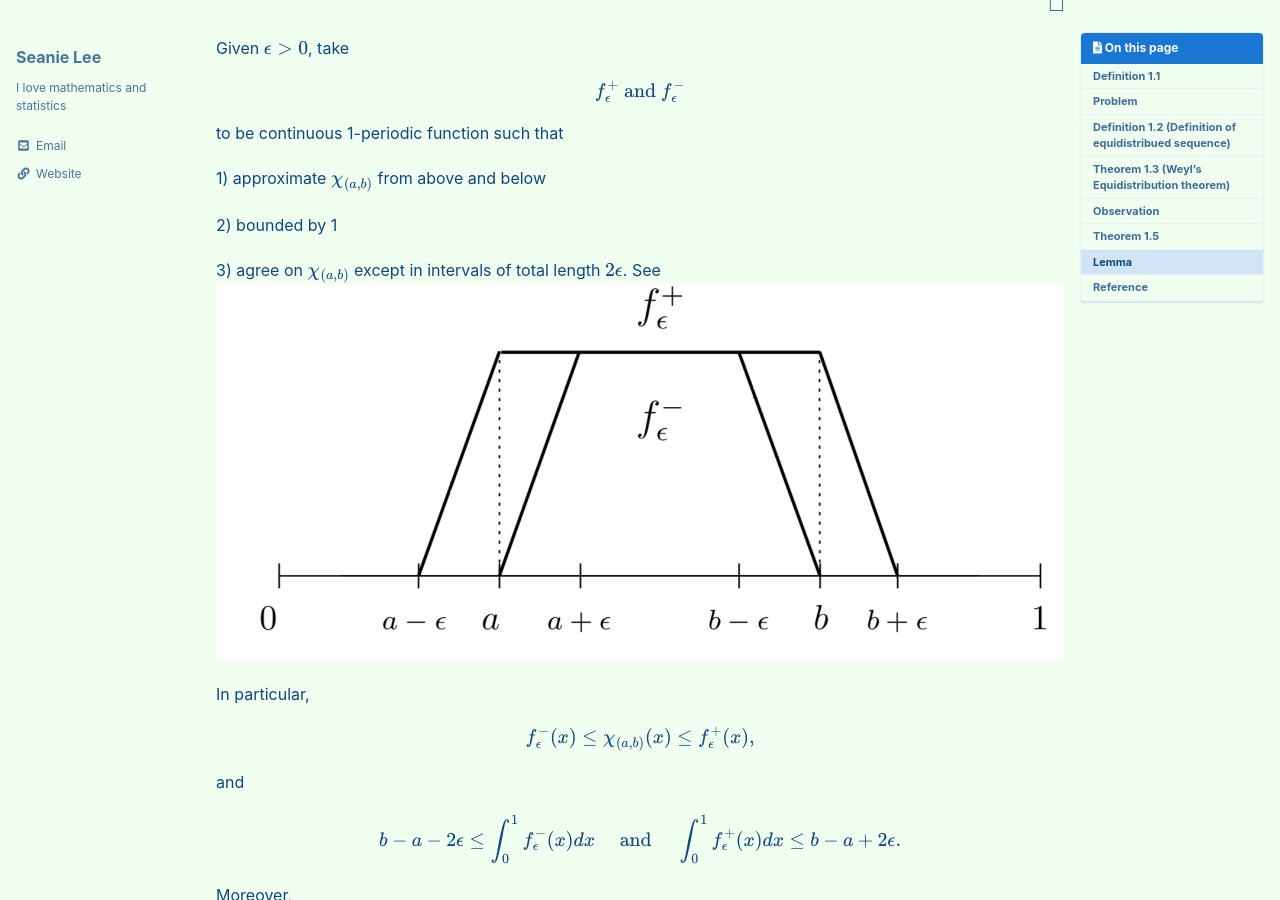
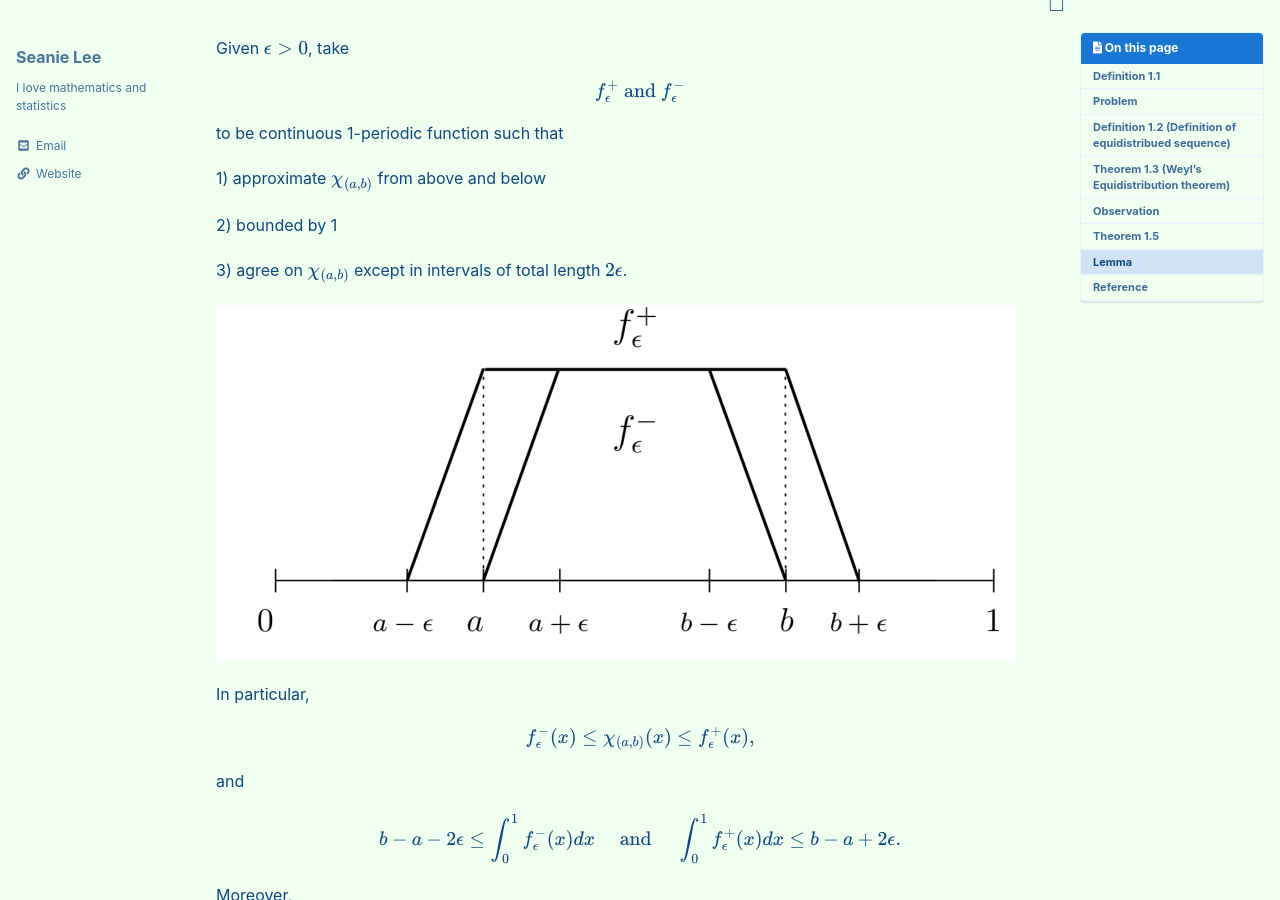
Before and after one commit to seanie12/blog, a Jekyll site: the page built from _posts/2024-03-09-equi-dist.md, in a window 1280 px wide and 900 px high, scrolled down 2606 px. Built offline with Jekyll 4.4.1, drawn with Linux system fonts in a browser that asks for light colours; cached includes are drawn as plain includes; formulas are drawn with MathJax 3.

Commit message:
Update 2024-03-09-equi-dist.md

```diff
--- a/_posts/2024-03-09-equi-dist.md
+++ b/_posts/2024-03-09-equi-dist.md
@@ -157,7 +157,10 @@ to be continuous 1-periodic function such that
 
 2) bounded by 1
 
-3) agree on $\chi_{(a,b)}$ except in intervals of total length $2\epsilon$.  See ![Figure](https://github.com/seanie12/blog/blob/master/assets/fourier_analysis_graph.jpeg)
+3) agree on $\chi_{(a,b)}$ except in intervals of total length $2\epsilon$.
+
+<img align="middle" width="800" src="https://github.com/seanie12/blog/blob/master/assets/fourier_analysis_graph.jpeg">
+
 
 
 In particular,
```
